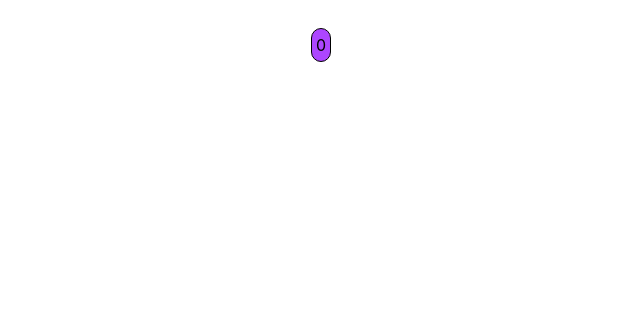
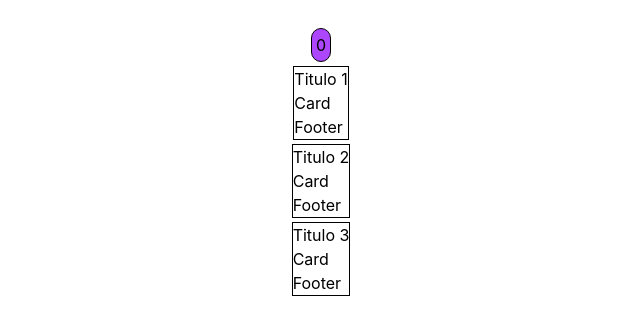
Before and after one commit to RafaelDeMello/ReactStudy, a React (Vite) app in the folder StudyReact/: page / in a window 1280 px wide. Shown: the top 328 px of the page, without its empty margins (319-959 px from the left). Built offline with nearby package versions, Linux system fonts and the light colour scheme.

Commit message:
Update App.tsx

```diff
--- a/StudyReact/src/App.tsx
+++ b/StudyReact/src/App.tsx
@@ -2,6 +2,21 @@
 
 import { useState } from "react"
 
+interface ICardProps {
+  title: string,
+}
+
+const Card = (props: ICardProps) => {
+  return(
+    <>
+     <div className="border mt-1">
+      <div>{props.title}</div>
+      <div>Card</div>
+      <div>Footer</div>
+     </div>
+    </>
+  )
+}
 
 export function App () {
 
@@ -9,9 +24,15 @@ const [count, setCount] = useState(0)
 
   return(
     <>
-     <div className="flex justify-center mt-7">
-      <button className="bg-purple-500 flex p-1 border rounded-full" onClick={()=> {setCount(count + 1)}}>{count}</button>
+     <div className="flex flex-col justify-center items-center m-7">
+      <div>
+        <button className="bg-purple-500 p-1 border rounded-full" onClick={()=> {setCount(count + 1)}}>{count}</button>
+      </div>
+      <Card title="Titulo 1"/>
+      <Card title="Titulo 2"/>
+      <Card title="Titulo 3"/>
      </div>
+
     </>
   )
 }
```
